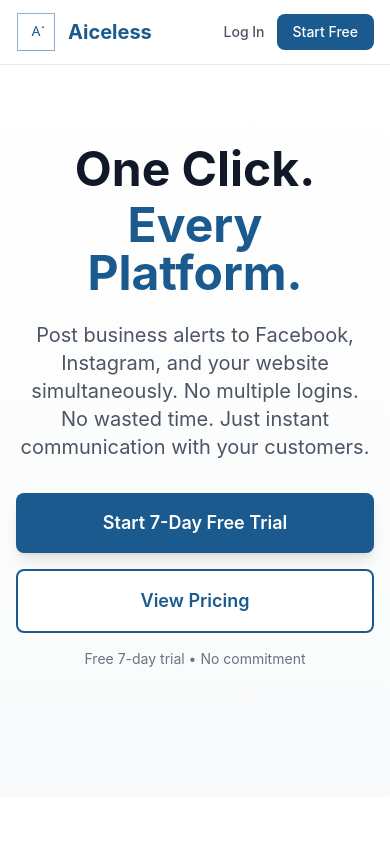
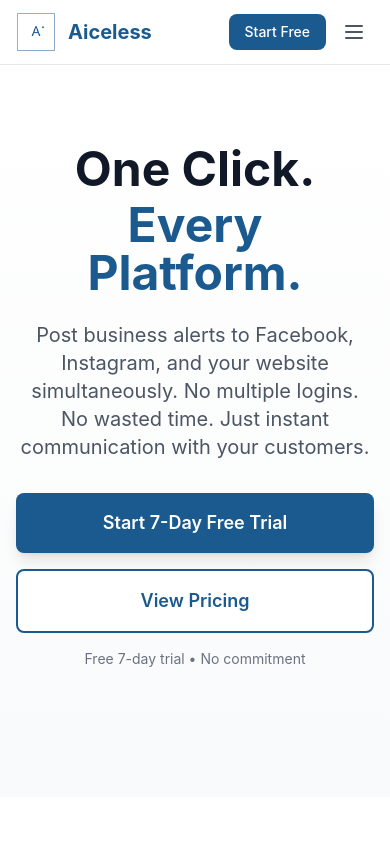
Before and after one commit to kevinaiceless-cpu/aiceless-marketing, a Next.js app: page / in a window 390 px wide. Shown: the top 844 px of the page. Built offline with nearby package versions, Linux system fonts and the light colour scheme.

Commit message:
Add mobile hamburger menu (Services, Product, Pricing, About, Log In, Get Started)

```diff
--- a/app/layout.tsx
+++ b/app/layout.tsx
@@ -1,6 +1,7 @@
 import './globals.css'
 import Link from 'next/link'
 import Image from 'next/image'
+import MobileNav from '../components/MobileNav'
 
 export const metadata = {
   title: 'Aiceless - Business Alerts Made Simple',
@@ -59,21 +60,8 @@ export default function RootLayout({
                 </a>
               </div>
 
-              {/* Mobile Menu Button */}
-              <div className="md:hidden flex items-center gap-3">
-                <a
-                  href="https://app.aiceless.com/login"
-                  className="text-sm text-gray-600 hover:text-aiceless-blue font-medium"
-                >
-                  Log In
-                </a>
-                <a
-                  href="https://app.aiceless.com/signup"
-                  className="px-4 py-2 bg-aiceless-blue text-white rounded-lg text-sm font-medium"
-                >
-                  Start Free
-                </a>
-              </div>
+              {/* Mobile Menu */}
+              <MobileNav />
             </div>
           </div>
         </nav>
--- /dev/null
+++ b/components/MobileNav.tsx
@@ -0,0 +1,102 @@
+'use client'
+
+import { useEffect, useState } from 'react'
+import Link from 'next/link'
+import { usePathname } from 'next/navigation'
+
+const links = [
+  { href: '/services', label: 'Services' },
+  { href: '/product', label: 'Product' },
+  { href: '/pricing', label: 'Pricing' },
+  { href: '/about', label: 'About' },
+]
+
+export default function MobileNav() {
+  const [open, setOpen] = useState(false)
+  const pathname = usePathname()
+
+  // Close the menu after navigating to a new page
+  useEffect(() => {
+    setOpen(false)
+  }, [pathname])
+
+  // Close on Escape
+  useEffect(() => {
+    if (!open) return
+    const onKey = (e: KeyboardEvent) => {
+      if (e.key === 'Escape') setOpen(false)
+    }
+    window.addEventListener('keydown', onKey)
+    return () => window.removeEventListener('keydown', onKey)
+  }, [open])
+
+  return (
+    <div className="md:hidden flex items-center gap-2">
+      <a
+        href="https://app.aiceless.com/signup"
+        className="px-4 py-2 bg-aiceless-blue text-white rounded-lg text-sm font-medium"
+      >
+        Start Free
+      </a>
+      <button
+        type="button"
+        onClick={() => setOpen((v) => !v)}
+        aria-label={open ? 'Close menu' : 'Open menu'}
+        aria-expanded={open}
+        aria-controls="mobile-menu"
+        className="p-2 rounded-lg text-gray-600 hover:text-aiceless-blue hover:bg-gray-50 transition"
+      >
+        {open ? (
+          <svg className="w-6 h-6" fill="none" stroke="currentColor" viewBox="0 0 24 24">
+            <path strokeLinecap="round" strokeLinejoin="round" strokeWidth={2} d="M6 18L18 6M6 6l12 12" />
+          </svg>
+        ) : (
+          <svg className="w-6 h-6" fill="none" stroke="currentColor" viewBox="0 0 24 24">
+            <path strokeLinecap="round" strokeLinejoin="round" strokeWidth={2} d="M4 6h16M4 12h16M4 18h16" />
+          </svg>
+        )}
+      </button>
+
+      {open && (
+        <div
+          id="mobile-menu"
+          className="absolute left-0 right-0 top-16 bg-white border-b border-gray-200 shadow-lg"
+        >
+          <div className="px-4 py-4 space-y-1">
+            {links.map((l) => {
+              const active = pathname === l.href
+              return (
+                <Link
+                  key={l.href}
+                  href={l.href}
+                  className={
+                    'block px-3 py-3 rounded-lg text-base font-medium transition ' +
+                    (active
+                      ? 'text-aiceless-blue bg-aiceless-blue bg-opacity-5'
+                      : 'text-gray-700 hover:text-aiceless-blue hover:bg-gray-50')
+                  }
+                >
+                  {l.label}
+                </Link>
+              )
+            })}
+            <div className="border-t border-gray-200 mt-3 pt-3 grid grid-cols-2 gap-3">
+              <a
+                href="https://app.aiceless.com/login"
+                className="text-center px-4 py-3 border-2 border-aiceless-blue text-aiceless-blue rounded-lg font-medium hover:bg-gray-50 transition"
+              >
+                Log In
+              </a>
+              <a
+                href="https://app.aiceless.com/signup"
+                className="text-center px-4 py-3 bg-aiceless-blue text-white rounded-lg font-medium hover:bg-opacity-90 transition"
+              >
+                Get Started Free
+              </a>
+            </div>
+          </div>
+        </div>
+      )}
+    </div>
+  )
+}
```
